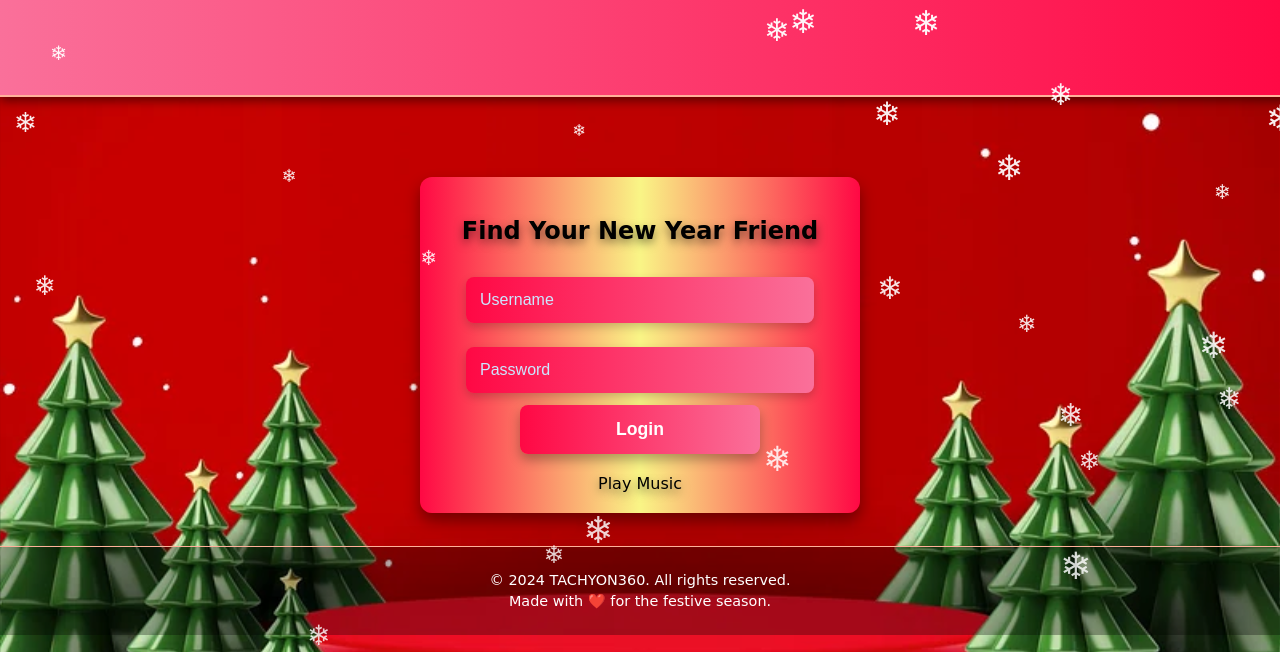
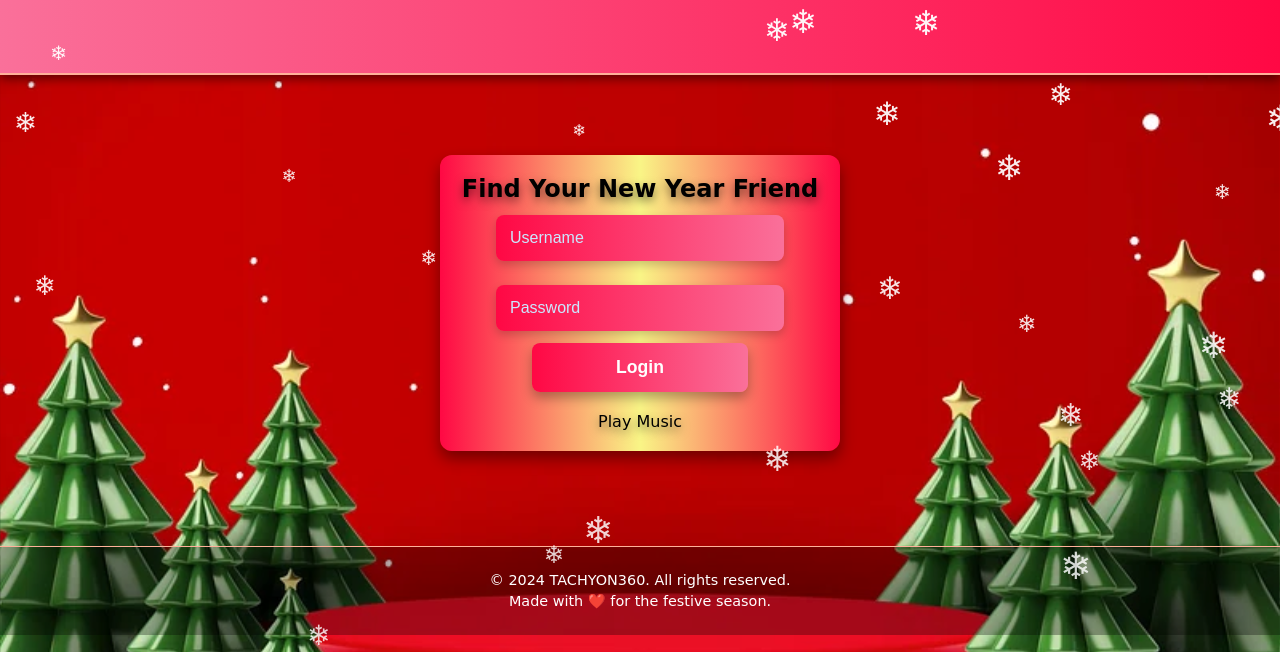
Before and after one commit to yoursecretsantafriend/santa, a plain HTML site: page index.html in a window 1280 px wide. Shown: the part 165-817 px from the top of the page. Drawn offline with Linux system fonts and the light colour scheme.

Commit message:
Update styles.css

```diff
--- a/styles.css
+++ b/styles.css
@@ -1,3 +1,10 @@
+/* Universal reset */
+* {
+    margin: 0;
+    padding: 0;
+    box-sizing: border-box; /* Ensures padding and border are included in the element's total width and height */
+}
+
 /* General Styles */
 body {
     background-image: url('santabg.png'); /* Replace with your image file path */
```
